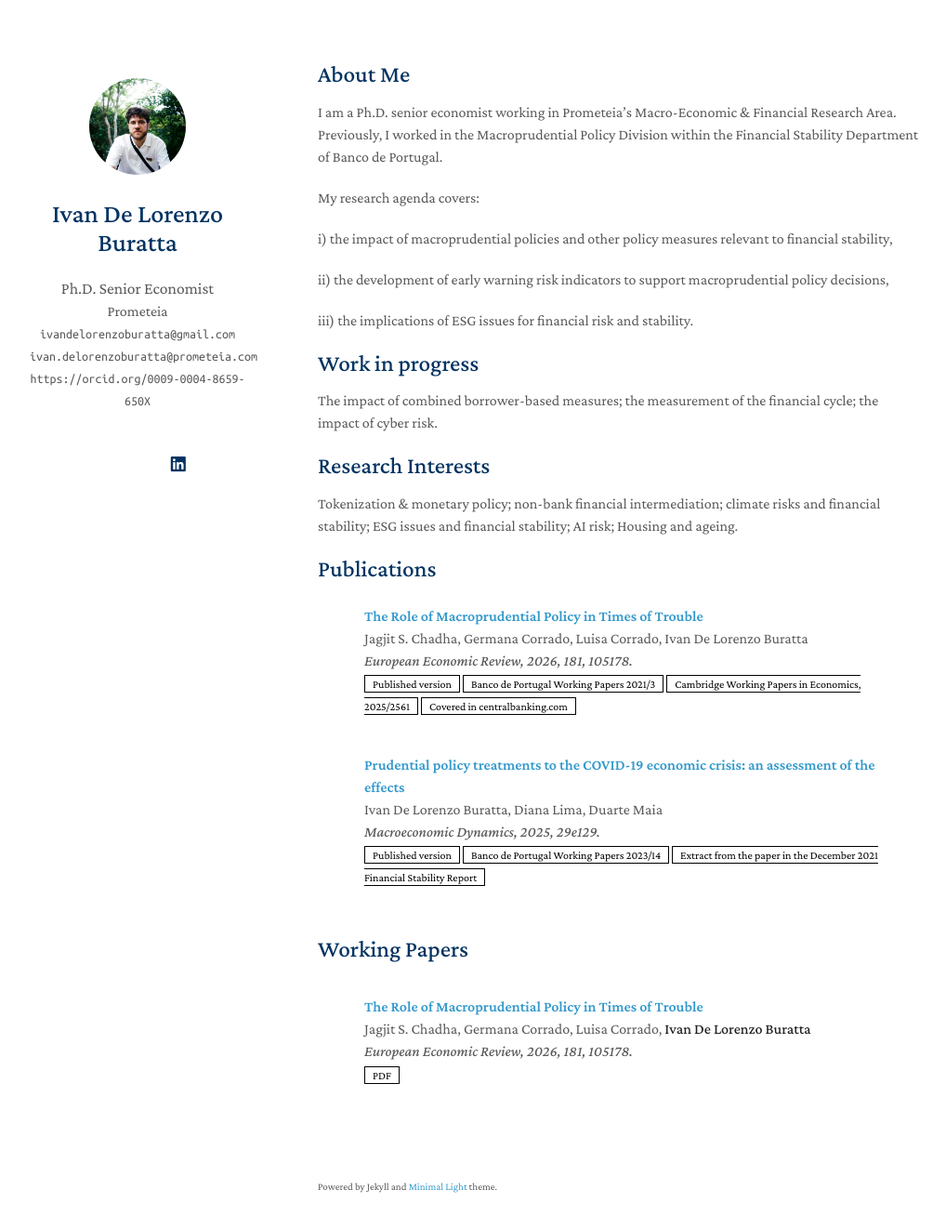
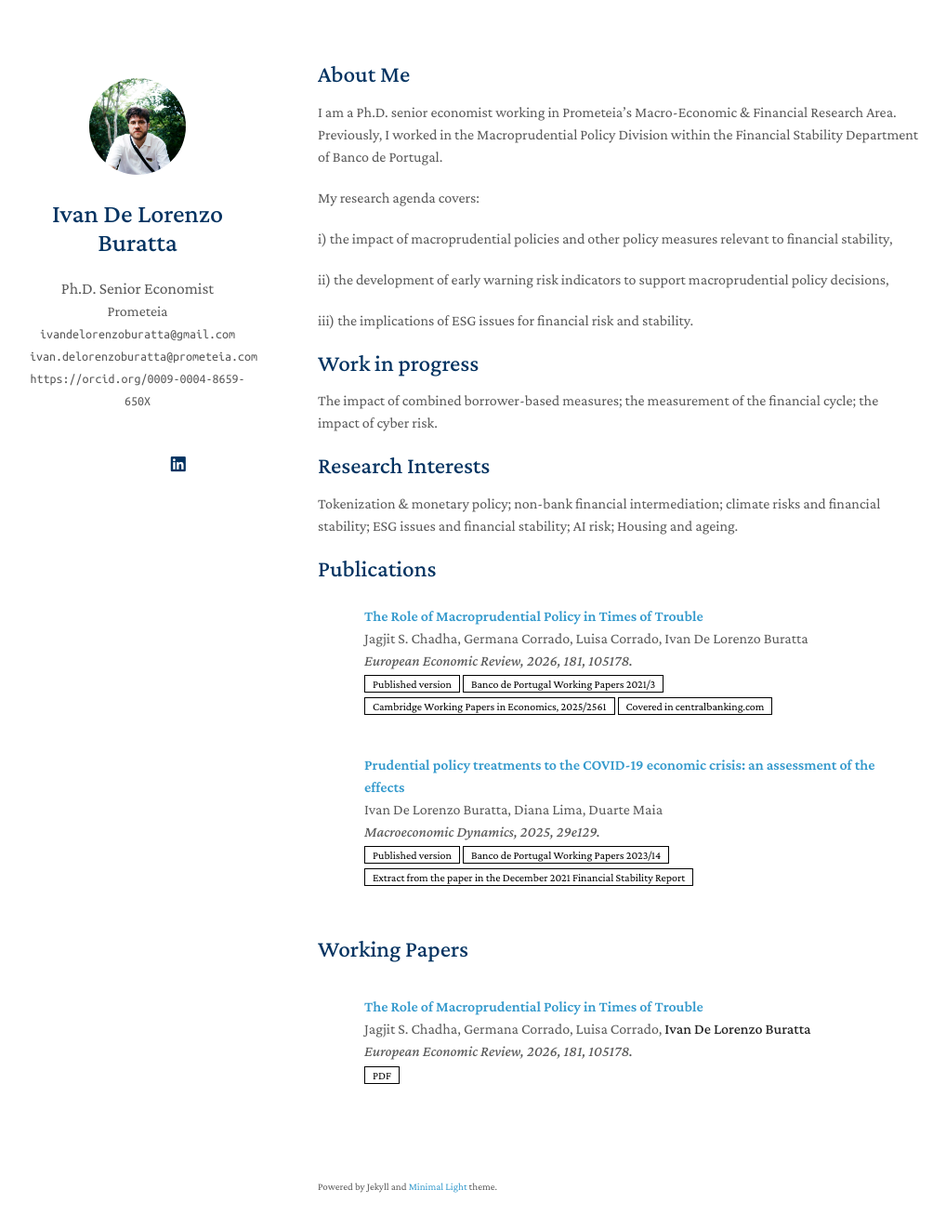
Before and after one commit to ivandelo/ivandelo.github.io, a Jekyll site: the page built from index.md, in a window 1280 px wide and 1357 px high. Shown: the top 1322 px of the window at 93% size, without its empty margins (128-1146 px from the left). Built offline with Jekyll 4.4.1, drawn with Linux system fonts in a browser that asks for light colours; a style sheet for code colours, icons or effects is not loaded; our own code applies the rules of GitHub Pages for plain Markdown files.

Commit message:
Update publications.yml

```diff
--- a/_data/publications.yml
+++ b/_data/publications.yml
@@ -10,7 +10,7 @@ main:
          style="font-size:12px;">Published version</a>
       <a href="https://www.bportugal.pt/paper/role-macroprudential-policy-times-trouble"
          class="btn btn-sm z-depth-0" role="button" target="_blank"
-         style="font-size:12px;">Banco de Portugal Working Papers 2021/3</a>
+         style="font-size:12px;">Banco de Portugal Working Papers 2021/3</a><br>
       <a href="https://www.econ.cam.ac.uk/publications/cwpe/2561"
          class="btn btn-sm z-depth-0" role="button" target="_blank"
          style="font-size:12px;">Cambridge Working Papers in Economics, 2025/2561</a>
@@ -28,7 +28,7 @@ main:
          style="font-size:12px;">Published version</a>
       <a href="https://www.bportugal.pt/en/paper/prudential-policy-treatments-covid-19-economic-crisis-assessment-effects"
          class="btn btn-sm z-depth-0" role="button" target="_blank"
-         style="font-size:12px;">Banco de Portugal Working Papers 2023/14</a>
+         style="font-size:12px;">Banco de Portugal Working Papers 2023/14</a><br>
       <a href="https://www.bportugal.pt/sites/default/files/anexos/pdf-boletim/ref_12_2021_en.pdf"
          class="btn btn-sm z-depth-0" role="button" target="_blank"
          style="font-size:12px;">Extract from the paper in the December 2021 Financial Stability Report</a>
```
